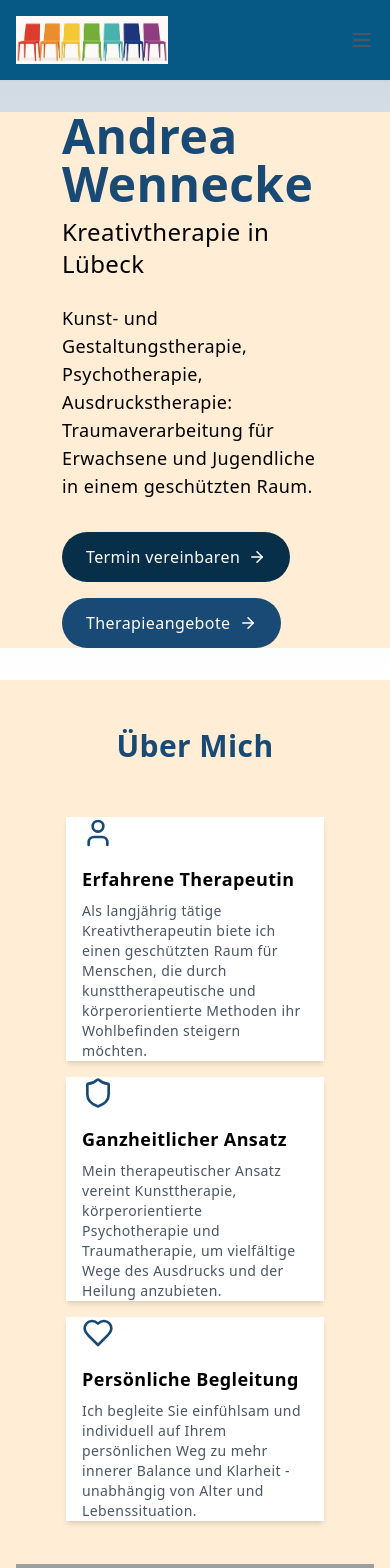
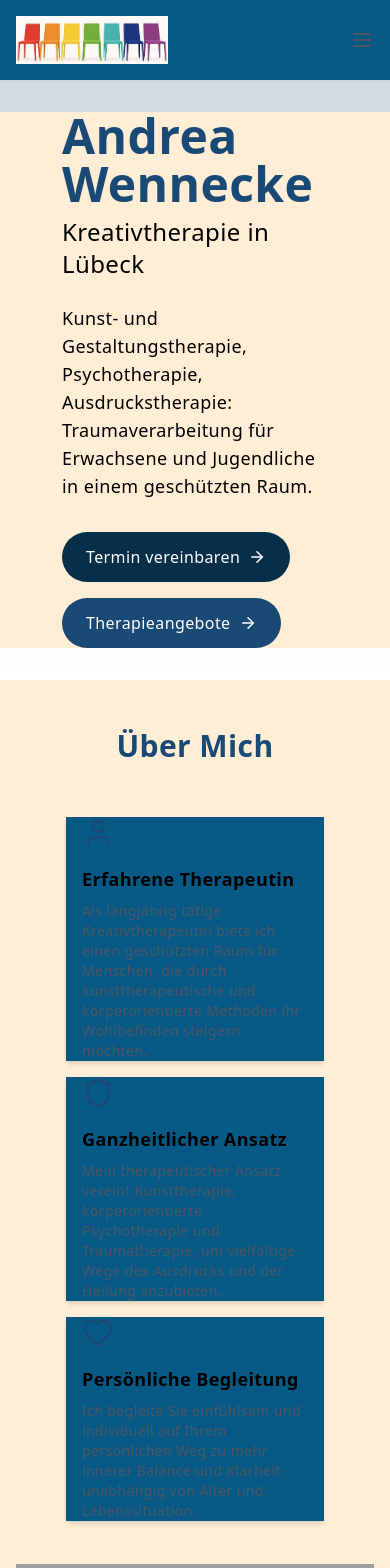
Before and after one commit to antonmarshall/andrea_wennecke, a React (Vite) app: page / in a window 390 px wide. Shown: the top 1568 px of the page. Built offline with nearby package versions, Linux system fonts and the light colour scheme; grey boxes are pictures that could not be loaded.

Commit message:
Visual edit in Lovable
Edited UI in Lovable

```diff
--- a/src/components/AboutSection.tsx
+++ b/src/components/AboutSection.tsx
@@ -9,7 +9,7 @@ const AboutCard = ({
   title: string;
   description: string;
 }) => {
-  return <div className="bg-white p-4 rounded-lg shadow-md flex flex-col sm:flex-row gap-4 items-start transition-all duration-300 hover:shadow-lg hover:bg-gray-50 mx-[30px] px-[16px] py-0 my-[10px]">
+  return <div className="p-4 rounded-lg shadow-md flex flex-col sm:flex-row gap-4 items-start transition-all duration-300 hover:shadow-lg mx-[30px] px-[16px] py-0 my-[10px] bg-sky-800">
       <div className="text-therapyBlue">
         {icon}
       </div>
--- a/src/components/Hero.tsx
+++ b/src/components/Hero.tsx
@@ -29,7 +29,7 @@ const Hero = () => {
           </div>
         </div>
         <div className="hidden md:block max-w-lg mx-auto">
-          <img src="/lovable-uploads/c559deb8-fbd5-40a3-acc5-2fa88fb07999.png" alt="Kreativtherapie Artwork" className="rounded-lg shadow-xl max-w-full h-auto" />
+          <img src="/lovable-uploads/c559deb8-fbd5-40a3-acc5-2fa88fb07999.png" alt="Kreativtherapie Artwork" className="rounded-lg shadow-xl max-w-full h-auto object-scale-down" />
         </div>
       </div>
     </section>;
```
